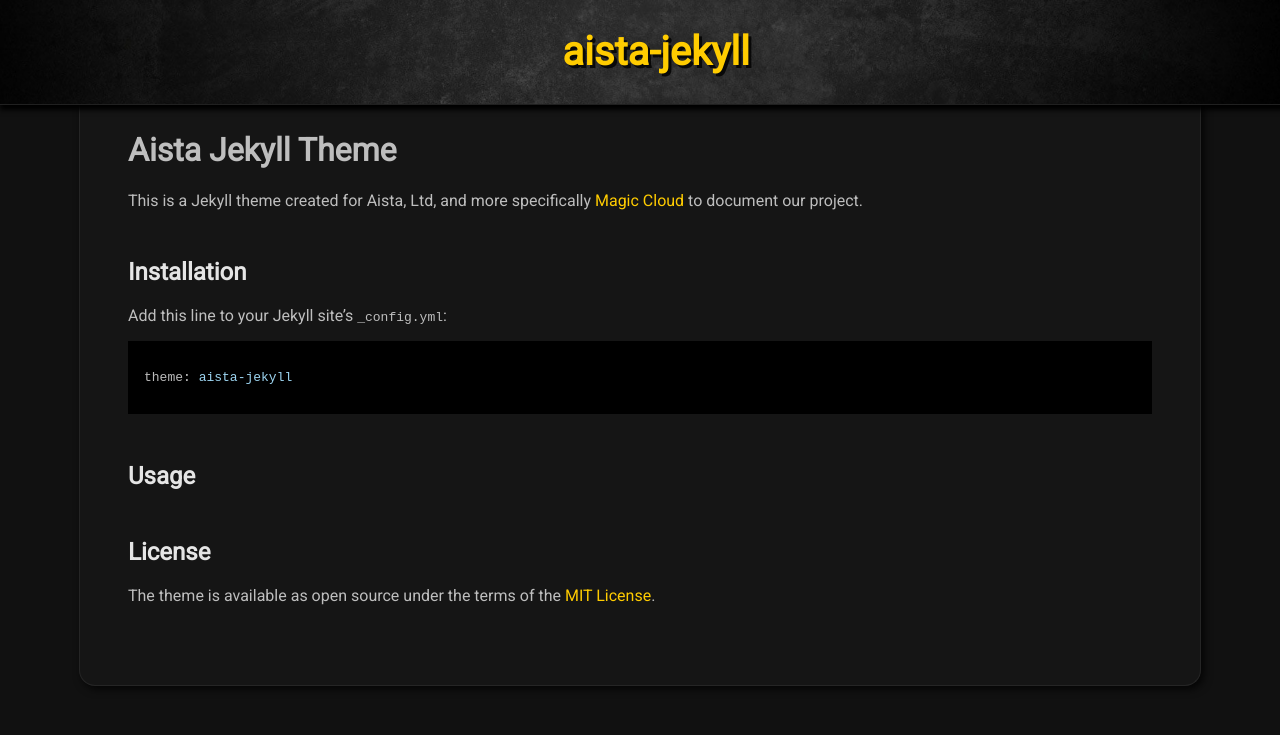
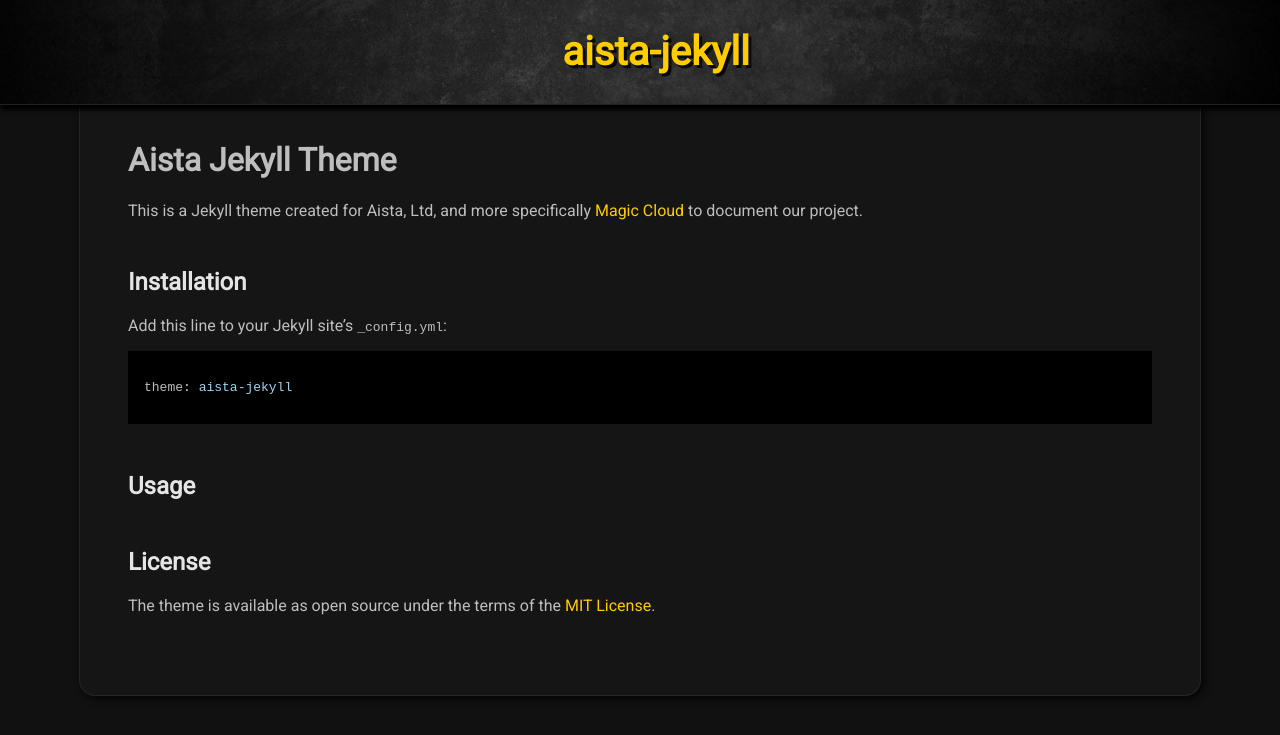
Before and after one commit to polterguy/aista-jekyll, a Jekyll site: the page built from README.md, in a window 1280 px wide. Shown: the top 735 px of the page. Built offline with Jekyll 4.4.1, drawn with Linux system fonts in a browser that asks for light colours; our own code applies the rules of GitHub Pages for plain Markdown files.

Commit message:
Update style.css

```diff
--- a/assets/style.css
+++ b/assets/style.css
@@ -47,7 +47,7 @@ h2, h3, h4, h5, h6 {
   margin-left: auto;
   margin-right: auto;
   background-color: #151515;
-  padding: 110px 3rem 3rem 3rem;
+  padding: 120px 3rem 3rem 3rem;
   margin-bottom: 3rem;
   border-radius: 0 0 1rem 1rem;
   border-right: solid 1px #252525;
```
